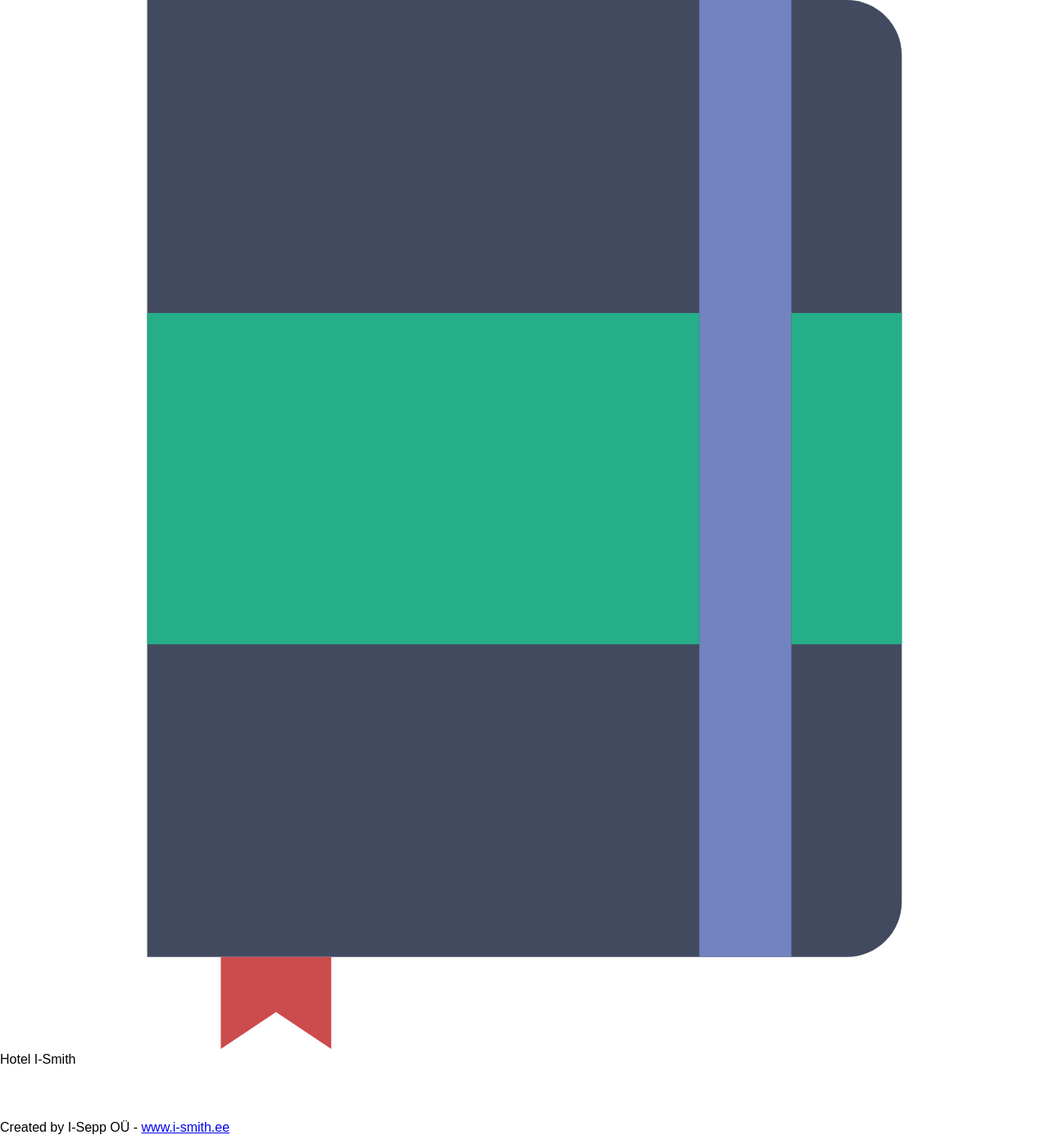
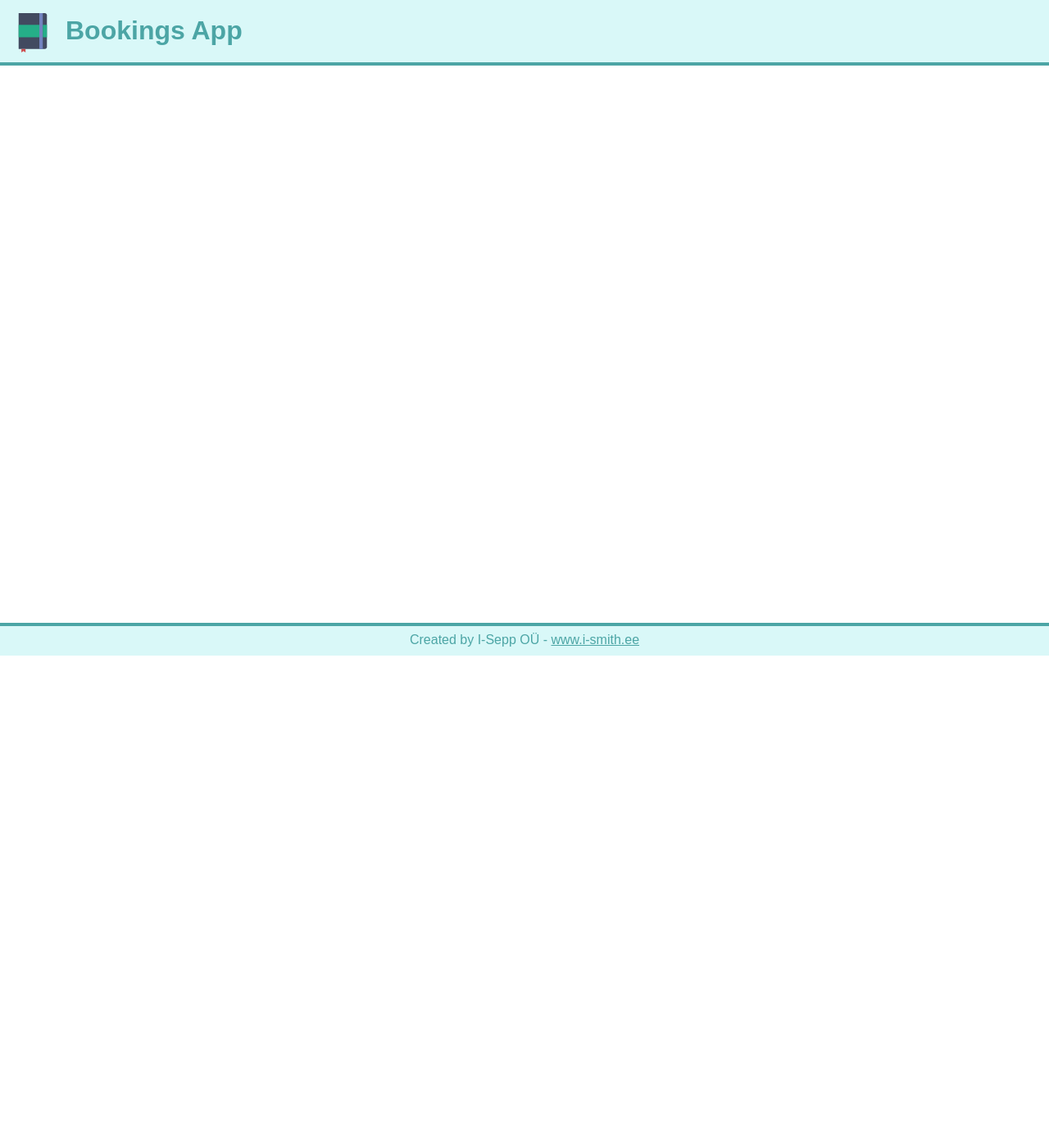
Before and after one commit to EvertOrti/VRM, a PHP site: template views/base.html.twig in a window 1280 px wide. Shown: the whole page at 82% size. After the commit the page ends 800 px from the top, so only its background shows below. Run offline with PHP 8.4, Linux system fonts and the light colour scheme; the template is opened without the code that fills it, so the values that code supplies are empty; some libraries are stand-ins or nearby versions.

Commit message:
Separated  footer and header HTML files

```diff
--- /dev/null
+++ b/views/_footer.html.twig
@@ -0,0 +1,10 @@
+{#
+ # Footer component
+ # Usage example:
+ #      {{ include('_footer.html.twig') }}
+ #}
+<div class="footer">
+    <div class="footer-text">
+        Created by I-Sepp OÜ - <a href="http://i-smith.ee/">www.i-smith.ee</a>
+    </div>
+</div>
--- /dev/null
+++ b/views/_header.html.twig
@@ -0,0 +1,11 @@
+{#
+ # Header component
+ # Usage example:
+ #      {{ include('_header.html.twig') }}
+ #}
+<div class="header">
+    <img src="/images/notebook.svg" class="header-pic"/>
+    <span class="header-heading">
+        Bookings App
+    </span>
+</div>
--- a/views/base.html.twig
+++ b/views/base.html.twig
@@ -7,19 +7,14 @@
         <title>I-Smith</title>
         <link rel="stylesheet" type="text/css" media="screen" href="/css/normalize.css">
         <link rel="stylesheet" type="text/css" media="screen" href="/css/base.css">
+         <link rel="stylesheet" type="text/css" media="screen" href="/css/header.css">
+        <link rel="stylesheet" type="text/css" media="screen" href="/css/footer.css">
     </head>
     <body>
-        <div class="header">
-            <img src="/images/notebook.svg" class="header__pic"/>
-            <span class="header__heading">
-                Hotel I-Smith
-            </span>
-        </div>
+        {{ include('_header.html.twig') }}
+
         <div class="content"></div>
-        <div class="footer">
-            <div class="footer__text">
-                Created by I-Sepp OÜ - <a href="http://i-smith.ee/">www.i-smith.ee</a>
-            </div>
-        </div>
+       {{ include('_footer.html.twig') }}
+
     </body>
 </html>
```
